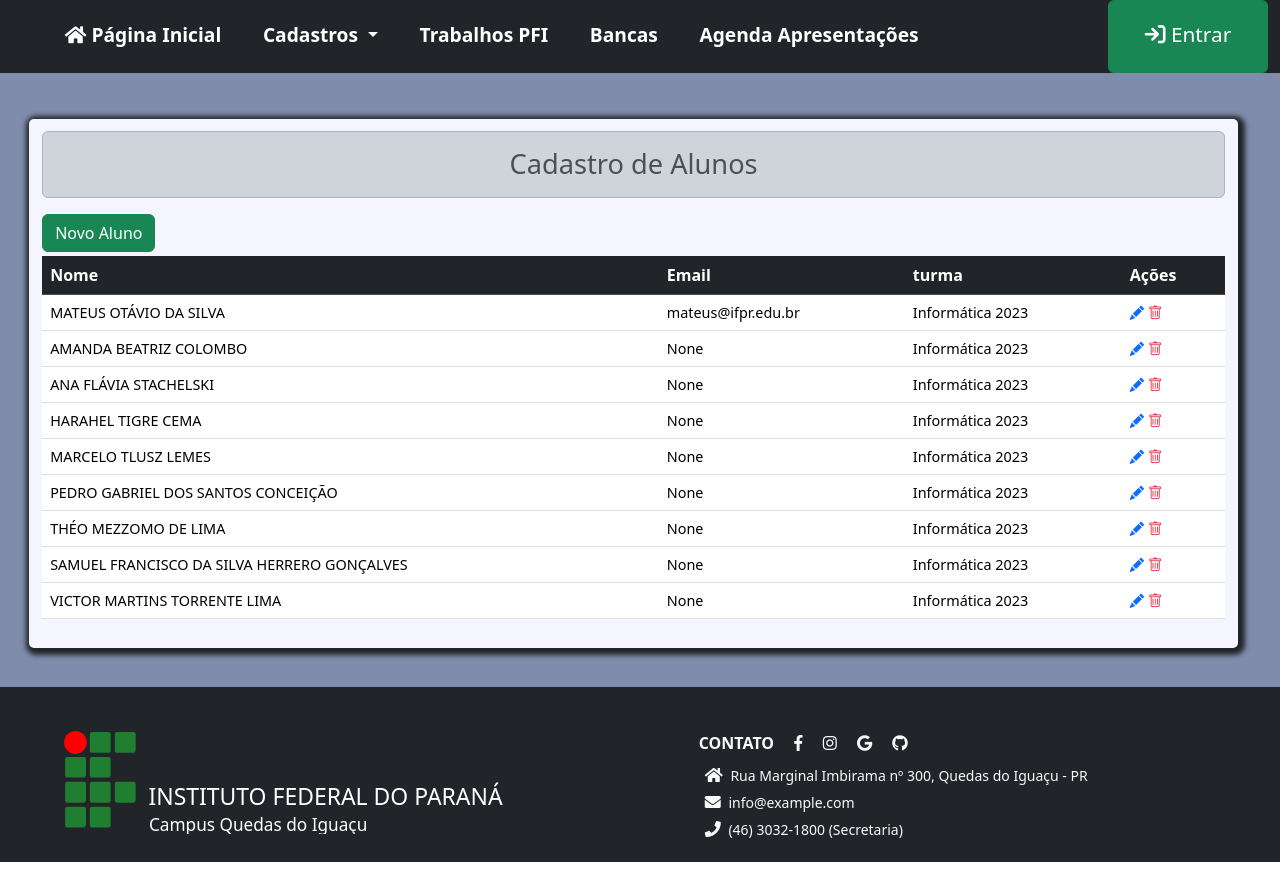
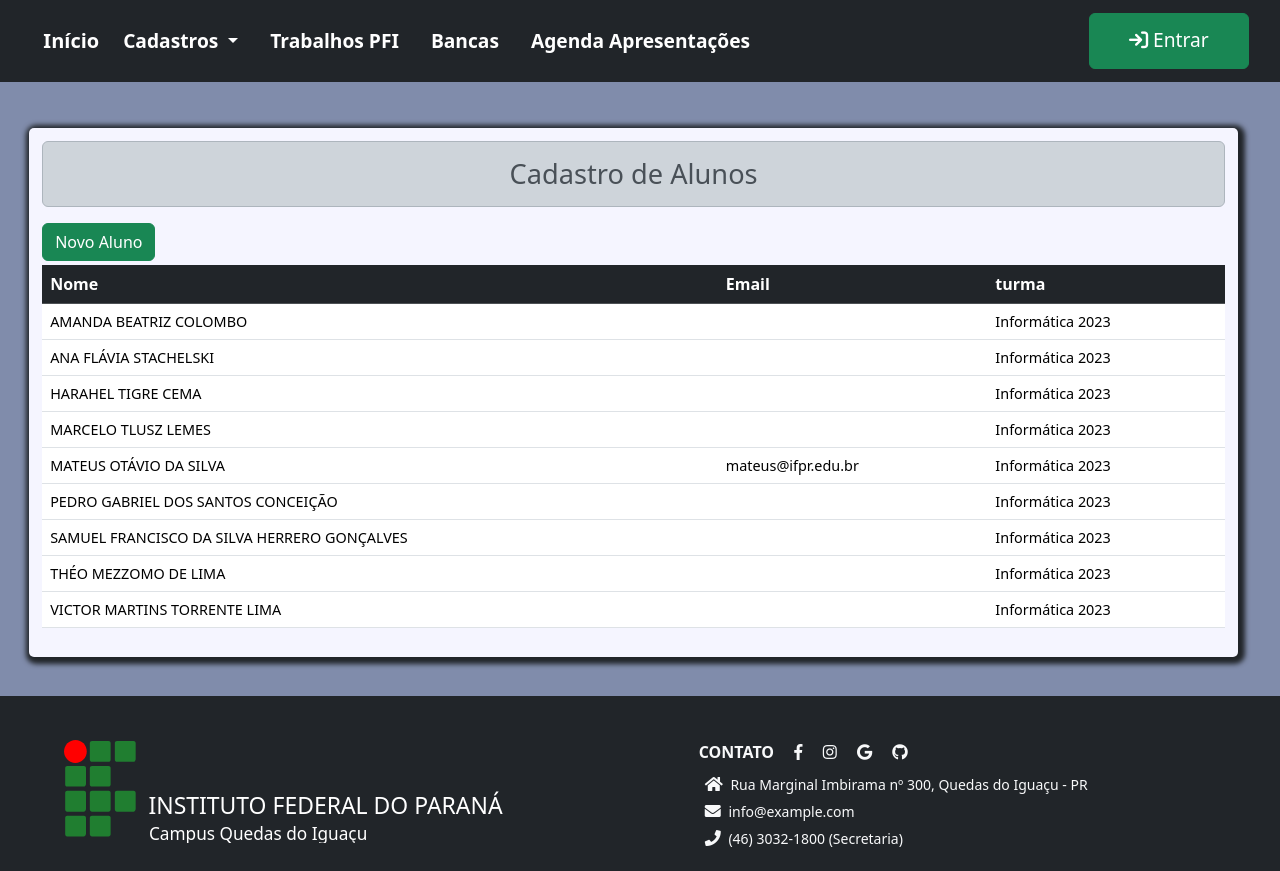
Before and after one commit to AndreLBLuchesi/Gerenciador_PFI, a Django app: page /alunos/listar/ in a window 1280 px wide. Run offline with Django 5.2, Linux system fonts and the light colour scheme; data comes from the database, SQL or seed files in the repository; both versions use the stored data as it was after the commit; some libraries are stand-ins or nearby versions.

Commit message:
Ajustes no menu e no layout das páginas

```diff
--- a/pfi/forms.py
+++ b/pfi/forms.py
@@ -71,7 +71,7 @@ class AlunoForm(forms.ModelForm):
 
     def __init__(self, *args, **kwargs):
         super().__init__(*args, **kwargs)
-
+        self.fields['ativo'].checked = True
         self.fields['turma'].widget.attrs = {'class': 'form-group form-select'}
 
 
--- a/pfi/static/estilo.css
+++ b/pfi/static/estilo.css
@@ -127,19 +127,19 @@ input{
 
 .menu {
   background: #111010;
-  padding: 0 1.2rem;
+  padding: 6px 1.2rem;
 }
 
 .menu__links {
   /*list-style: none;*/
     display: flex;
-    margin: 0;
+    margin: 0px 8px;
 }
 
 .menu__links a {
   font-size: 1.2rem;
   display: block;
-  color: #fff;
+  color: #fff !important;
   padding: 1.3rem;
   font-weight: bold;
   text-decoration: none;
@@ -202,15 +202,15 @@ footer span {
 
 #id_username{
     width: 100%;
-    max-width: 270px;
-    height: 28px;
-    padding: 4px;
+    #max-width: 270px;
+    #height: 28px;
+    #padding: 4px;
     border-radius: 5px;
 }
 #id_password{
     width: 100%;
-    max-width: 270px;
-    height: 28px;
-    padding: 4px;
+    #max-width: 270px;
+    #height: 28px;
+    #padding: 4px;
     border-radius: 5px;
 }
--- a/pfi/templates/aluno_list.html
+++ b/pfi/templates/aluno_list.html
@@ -7,9 +7,11 @@
     </h2>
 
     <div class="row">
-        <div>
-            <a class="btn btn-success" href="{% url 'new_aluno'%}">Novo Aluno</a>
-        </div>
+{#        {% if user.is_authenticated %}#}
+            <div>
+                <a class="btn btn-success" href="{% url 'new_aluno'%}">Novo Aluno</a>
+            </div>
+{#        {% endif %}#}
         <div class="col-md-12 mt-1 table-responsive table-striped">
             <table class="table table-hover">
                 <thead class='table-dark'>
@@ -17,16 +19,19 @@
                         <th>Nome</th>
                         <th>Email</th>
                         <th>turma</th>
-                        <th>Ações</th>
+                        {% if user.is_authenticated %}
+                            <th class="text-center" >Ações</th>
+                        {% endif %}
                     </tr>
                 </thead>
                 <tbody class='bg-light'>
                     {% for aluno in alunos %}
                     <tr>
                         <td>{{aluno.nome}}</td>
-                        <td>{{aluno.email}}</td>
-                        <td>{{aluno.turma}}</td>
-                        <td>
+                        <td>{{aluno.email |default_if_none:""}}</td>
+                        <td>{{aluno.turma |default_if_none:""}}</td>
+                        {% if user.is_authenticated %}
+                        <td class="text-center">
                             <a class="text-primary"  href="{% url 'update_aluno' aluno.pk%}">
                                 <i class="bi bi-pencil-fill"></i>
                             </a>
@@ -34,6 +39,7 @@
                                 <i class="bi bi-trash"></i>
                             </a>
                         </td>
+                        {% endif %}
                     </tr>
                     {%empty%}
                     <p>Nenhum aluno cadastrado!</p>
--- a/pfi/templates/calendario_bancas.html
+++ b/pfi/templates/calendario_bancas.html
@@ -21,13 +21,13 @@
                     {% for banca, dia in dados %}
                         {% if dia %}
                             <tr>
-                              <td colspan="4" class="text-center" style="background-color: lightslategrey; font-weight: bold;"> {{banca.data_apresentacao | date:"d/F" }}</td>
+                              <td colspan="4" class="text-center" style="background-color: lightslategrey; font-weight: bold; "> {{banca.data_apresentacao | date:"l, j  F - Y" }}</td>
                             </tr>
                         {% endif %}
 
                         <tr>
                             <td class="text-center" style="width: 100px">{{banca.data_apresentacao | date:"d/M" }} <br> {{banca.data_apresentacao | date:"H:i" }} </td>
-                            <td>{{banca.trabalho.autor.nome}}</td>
+                            <td style="font-weight: 500 ">{{banca.trabalho.autor.nome}}</td>
                             <td>{{banca.trabalho.titulo}}</td>
                             <td class="text-center">
                                 {{banca.trabalho.orientador.nome |primeira_ultima_palavra}} <br> {{banca.membro_banca1.nome | primeira_ultima_palavra}} <br> {{banca.membro_banca2.nome | primeira_ultima_palavra}}
--- a/pfi/templates/componentes/menu.html
+++ b/pfi/templates/componentes/menu.html
@@ -1,85 +1,58 @@
+<nav class="menu navbar navbar-dark bg-dark navbar-expand-lg ">
+      <div class="container-fluid">
+{#        <a class="navbar-brand" href="#">Navbar</a>#}
 
+        <a class="navbar-brand  menu__links" style="color: white; font-weight: bold; margin-left: 1%" href="{% url 'home' %}" >
+{#            <i class="fas fa-home"> </i> #}
+            Início
+        </a>
 
-<nav class=" navbar-dark bg-dark">
-    <div class="container-fluid" style="display: flex; width: 100%">
-        <div style="width: 80%">
-        <ul class="menu__links" >
-            <li >
-                <a href="{% url 'home' %}" class="header-link">
-                    <i class="fas fa-home"></i>
-                    Página Inicial
-                </a>
-            </li>
-            <li class="nav-item dropdown">
-                <a class="header-link dropdown-toggle" href="#" role="button" data-bs-toggle="dropdown" aria-expanded="false">
+        <button class="navbar-toggler" type="button" data-bs-toggle="collapse" data-bs-target="#navbarSupportedContent" aria-controls="navbarSupportedContent" aria-expanded="false" aria-label="Toggle navigation">
+          <span class="navbar-toggler-icon"></span>
+        </button>
+        <div class="collapse navbar-collapse" id="navbarSupportedContent">
+          <ul class="navbar-nav me-auto mb-2 mb-lg-0">
+
+            <li class="nav-item dropdown menu__links" >
+              <a class="nav-link dropdown-toggle" href="#" role="button" data-bs-toggle="dropdown" aria-expanded="false">
                 Cadastros
               </a>
               <ul class="dropdown-menu">
-
-                    <li>
-                        <a href="{% url 'docentes' %}" class="header-link">
-                            Docentes
-                        </a>
-                    </li>
-                    <li>
-                        <a href="{% url 'avaliadores' %}" class="header-link">
-                            Avaliadores
-                        </a>
-                    </li>
-                    <li>
-                        <a href="{% url 'alunos' %}" class="header-link">
-                            Alunos
-                        </a>
-                    </li>
-                    <li>
-                        <a href="{% url 'cursos' %}" class="header-link">
-                            Cursos
-                        </a>
-                    </li>
-                    <li>
-                        <a href="{% url 'turmas' %}" class="header-link">
-                            Turmas
-                        </a>
-                    </li>
+                <li><a href="{% url 'docentes' %}" class="dropdown-item">Docentes</a></li>
+                <li><a href="{% url 'avaliadores' %}" class="dropdown-item">Avaliadores</a></li>
+                <li><a href="{% url 'alunos' %}" class="dropdown-item">Alunos</a></li>
+                <li><hr class="dropdown-divider"></li>
+                <li><a href="{% url 'cursos' %}" class="dropdown-item">Cursos</a></li>
+                <li><a href="{% url 'turmas' %}" class="dropdown-item">Turmas</a></li>
               </ul>
             </li>
 
-            <li>
-                <a href="{% url 'trabalhos' %}" class="header-link">
-                    Trabalhos PFI
-                </a>
+            <li class="nav-item menu__links">
+              <a class="nav-link " href="{% url 'trabalhos' %}">Trabalhos PFI</a>
             </li>
-            <li>
-                <a href="{% url 'bancas' %}" class="header-link">
-                    Bancas
-                </a>
+            <li class="nav-item menu__links">
+              <a class="nav-link " href="{% url 'bancas' %}">Bancas</a>
             </li>
-            <li>
-                <a href="{% url 'agenda' %}" class="header-link">
-                    Agenda Apresentações
-                </a>
+           <li class="nav-item menu__links">
+              <a class="nav-link " href="{% url 'agenda' %}"> Agenda Apresentações</a>
             </li>
+
           </ul>
-        </div>
 
-        <div  style="align-items: flex-end; width: 20%; ">
-            <ul>
-            <li >
+
+          <form class="d-flex" role="search" method="POST" action="{% url 'logout' %}">
+            {% csrf_token%}
             {% if user.is_authenticated %}
-                    <form class="horizontal_right"  method="POST" action="{% url 'logout' %}" >  {% csrf_token%}
-                        <button type="submit" class="btn btn-success " style="width: 160px; height: 100%; font-size: 1.3rem;" aria-label="Logout" >
+                <button type="submit" class="btn btn-success " style=" height: 56px; width: 160px; font-size: 1.2rem;" aria-label="Logout" >
                     <i class="fas fa-arrow-right-to-bracket"> </i> Sair
                 </button>
 
-                    </form>
             {% else %}
-                    <a type="button" class="btn btn-success horizontal_right" style="vertical-align: center; width: 160px; height: 100%; font-size: 1.3rem;" aria-label="Logar" href="{% url 'login' %}">
-                      <p style="margin-top: 12px;"><i class="fas fa-sign-in"></i> Entrar</p>
+                <a type="button" class="btn btn-success horizontal_right " style="padding-top:  12px; height: 56px; width: 160px; font-size: 1.2rem;" aria-label="Logar" href="{% url 'login' %}">
+                  <i class="fas fa-sign-in"></i> Entrar
                 </a>
             {% endif %}
-
-            </li>
-            </ul>
+          </form>
         </div>
       </div>
     </nav>
--- a/pfi/templates/index.html
+++ b/pfi/templates/index.html
@@ -7,7 +7,7 @@
         <h2>Olá, {{ user.first_name }}!</h2>
 {#        <a href="{% url 'logout' %}">Sair</a>#}
     {% else %}
-        <h2>Olá, {{ user }}!</h2>
+        <h2>Olá,</h2>
     {% endif %}
     <h1>Bem Vindo ao Sistema Gerenciador de PFI </h1>
 {% endblock conteudo %}
--- a/pfi/templates/page_list.html
+++ b/pfi/templates/page_list.html
@@ -7,9 +7,11 @@
     </h2>
 
     <div class="row">
+        {% if user.is_authenticated %}
         <div>
             <a class="btn btn-success" href="{% url view.url_add_btn %}">{{view.label_add_btn}} </a>
         </div>
+        {% endif %}
         <div class="col-md-12 mt-1">
             <table class="table table-hover">
                 <thead class='table-dark'>
@@ -25,6 +27,7 @@
                         <td>{{item.nome}}</td>
                         <td>{{item.curso}}</td>
                         <td class="text-center">{{item.ano}}</td>
+                        {% if user.is_authenticated %}
                             <td class="text-center">
                                 <a class="text-primary"  href="{% url 'update_turma' item.pk%}">
                                     <i class="bi bi-pencil-fill"></i>
@@ -33,6 +36,7 @@
                                     <i class="bi bi-trash"></i>
                                 </a>
                             </td>
+                        {% endif %}
                     </tr>
                     {%empty%}
                     <p>Nenhum curso cadastrado!</p>
--- a/pfi/views.py
+++ b/pfi/views.py
@@ -15,8 +15,12 @@ def pagina_inicial(request):
 class ListAlunos(ListView):
     template_name = 'aluno_list.html'
     model = Aluno
+    queryset = Aluno.objects.all().order_by('nome')
     context_object_name = 'alunos'
     extra_context = {'form_titulo': 'Cadastro de Alunos'}
+
+    def get_queryset(self):
+        return Aluno.objects.all().order_by('nome')
 
 class CreateAluno(CreateView):
     form_class = AlunoForm
@@ -29,7 +33,6 @@ class CreateAluno(CreateView):
         # adicionando informação a variável de contexto
         ctx['form_titulo'] = 'Adicionar Aluno'
         return ctx
-
 
 class UpdateAluno(UpdateView):
     model = Aluno
@@ -56,6 +59,7 @@ class DeleteAluno(DeleteView):
 class ListDocentes(ListView):
     template_name = 'docente_list.html'
     model = Docente
+    queryset = Docente.objects.all().order_by('nome')
     context_object_name = 'docentes'
     extra_context = {'form_titulo':'Cadastro de Docentes'}
 
@@ -86,7 +90,7 @@ class DeleteDocente(DeleteView):
 class ListAvaliadores(ListView):
     template_name = 'avaliador_list.html'
     model = Avaliador
-    queryset = Avaliador.objects.filter(is_active = True, docente__isnull = True)
+    queryset = Avaliador.objects.filter(is_active = True, docente__isnull = True).order_by('nome')
     ordering = ['nome']
     context_object_name = 'avaliadores'
     extra_context = {'form_titulo':'Cadastro de Avaliadores'}
@@ -117,6 +121,8 @@ class DeleteAvaliador(DeleteView):
 class ListTrabalhos(ListView):
     template_name = 'trabalho_final_list.html'
     model = Trabalho_Final
+    queryset = Trabalho_Final.objects.all().order_by('ano', 'autor__nome')
+    ordering = ['ano', 'descricao']
     context_object_name = 'trabalhos'
     extra_context = {'form_titulo': 'Cadastro de Trabalhos Finais (PFI)'}
 
@@ -150,6 +156,7 @@ class DeleteTrabalho(DeleteView):
 class ListCursos(ListView):
     template_name = 'cursos.html'
     model = Curso
+    queryset = Curso.objects.all().order_by('nome')
     context_object_name = 'cursos'
     extra_context = {'form_titulo':'Cadastro de Cursos'}
 
@@ -178,7 +185,8 @@ class DeleteCurso(DeleteView):
 class ListTurmas(ListView):
     template_name = 'page_list.html'
     model = Turma
-    queryset = Turma.objects.filter(ativo = True)
+    queryset = Turma.objects.filter(ativo = True).order_by( 'ano', 'curso__nome')
+    context_object_name = 'turmas'
     ordering = ['-ano', 'nome']
     paginate_by = 25
     context_object_name = 'itens'
@@ -254,10 +262,6 @@ class ListAgendaBanca(ListView):
     extra_context = {'form_titulo': 'Agenda de Apresentações do PFI'}
 
     def get_queryset(self):
-        # a: QuerySet
-        # a.values_list('data_apresentacao')
-        # a.__getitem__(1)
-        # a.__getitem__(2)
         return Banca.objects.filter().order_by('data_apresentacao')
 
     # Sobrescreve o metodo que cria a variável de contexto (enviada na requisição HTTP)
@@ -266,24 +270,21 @@ class ListAgendaBanca(ListView):
         dias = Banca.objects.filter().order_by('data_apresentacao').values_list('data_apresentacao', flat=True)
         dias_diferentes: list = []
         cont = -1
-        print(dias)
 
         for b in bancas:
-            print(b)
             if len(dias_diferentes) > 0:
                 if b.data_apresentacao.day != dias[cont].day:
                     dias_diferentes.append(True)
                 else:
                     dias_diferentes.append(False)
             else:
-                dias_diferentes.append(False)
+                dias_diferentes.append(True)
             cont += 1
 
         combined_data = []
         for i in range(len(dias_diferentes)):
             combined_data.append((bancas[i], dias_diferentes[i]))
 
-        print(dias_diferentes)
         ctx = super(ListAgendaBanca, self).get_context_data(**kwargs)
         ctx['dados'] = combined_data
         return ctx
```
Also changed, not shown: pfi/templates/avaliador_list.html (+9 -3 lines), pfi/templates/banca_list.html (+7 -1 lines), pfi/templates/cursos.html (+8 -1 lines), pfi/templates/docente_list.html (+11 -5 lines), pfi/templates/trabalho_final_list.html (+10 -3 lines), db.sqlite3. Lines whose indentation alone changed are shown as unchanged.
